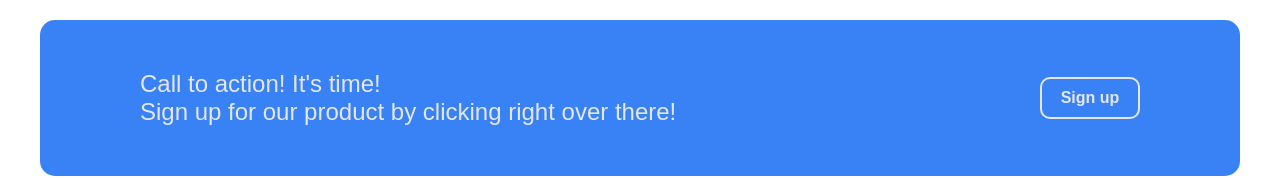
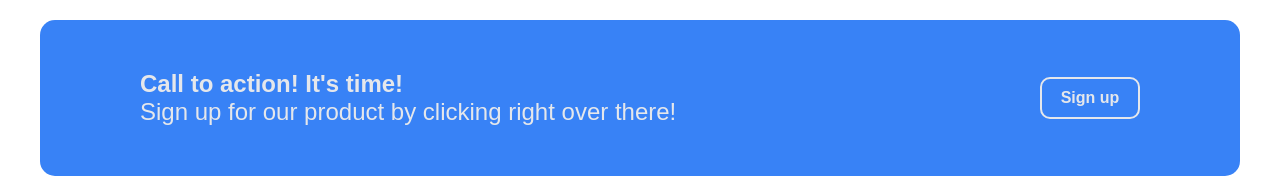
Before and after one commit to ind3ci5ive/landing-page-project, a plain HTML site: page index.html in a window 1280 px wide. Shown: the part 1470-1648 px from the top of the page. Drawn offline with Linux system fonts and the light colour scheme.

Commit message:
Add bold tag to footer text

```diff
--- a/index.html
+++ b/index.html
@@ -121,7 +121,8 @@
 
 
                     <div class="action-call-content">
-                        Call to action! It's time!
+
+                        <b>Call to action! It's time!</b>
                         <p>Sign up for our product by clicking right over there!</p>
                     </div>
 
```
